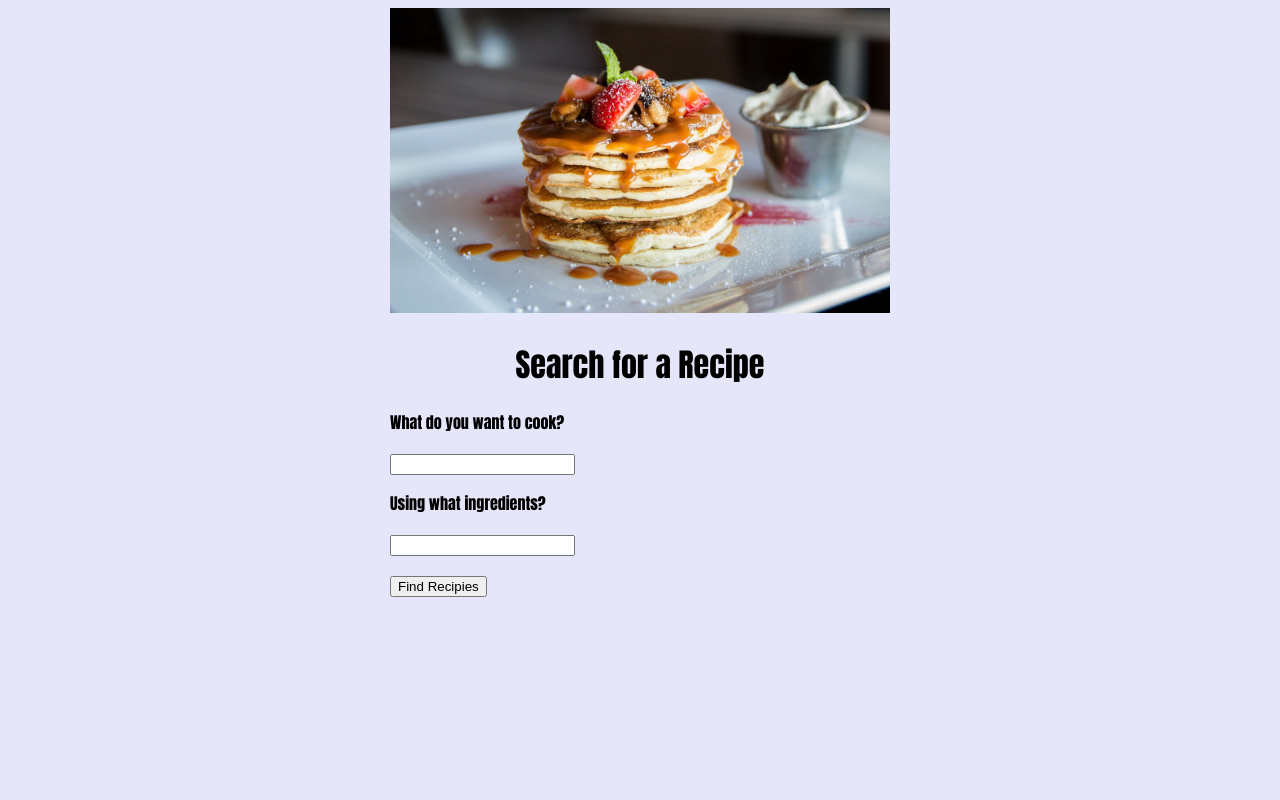
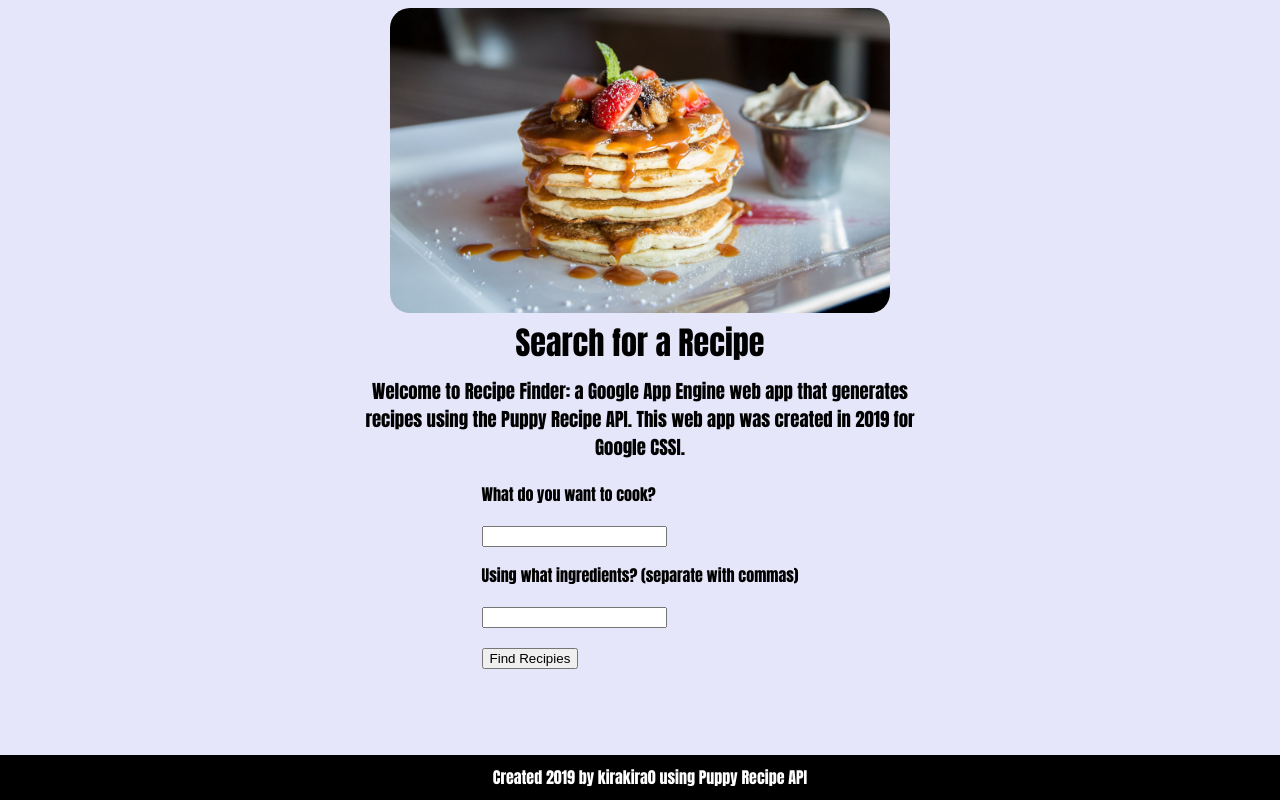
Before and after one commit to kirakira0/Recipe-Finder, a Python web app: template templates/form.html in a window 1280 px wide. Run offline with Jinja, Linux system fonts and the light colour scheme; the template is opened without the code that fills it, so the values that code supplies are empty.

Commit message:
Added a function that allows user to search by ingredients + added some initial js

```diff
--- a/styles/recipe.css
+++ b/styles/recipe.css
@@ -15,9 +15,12 @@ body {
 #pancakes {
     max-width: 500px;
     max-height: auto;
+    border-radius: 20px;
 }
 
 #main {
+    opacity: 0;
+    transition: opacity 3s;
     /*
     background-image: url('../images/dinner.jpeg');
     background-repeat: no-repeat;
@@ -29,23 +32,29 @@ body {
 }
 
 #home {
-    /*
-    background-image: url('../images/pancakes.jpeg');
-
-    background-repeat: no-repeat;
-    background-size: cover;
-    background-position: fixed;
-    margin: 0px;
-    padding: 0px;
-    */
+    display: flex;
+    flex-direction: column;
+    justify-content: center;
+    align-items: center;
 }
 
 h1 {
     text-align: center;
+    margin: 5px;
+}
+
+h3 {
+    margin: 5px;
+    text-align: center;
+    width: 50%;
 }
 
 #back {
     text-align: center;
+}
+
+#main {
+    margin-bottom: 40px;
 }
 
 section {
@@ -79,3 +88,18 @@ section {
     grid-column: 2;
     grid-row: 3;
 }
+
+#footer-text {
+    color: white;
+    background-color: black;
+    padding: 10px;
+    margin: 0px;
+    display:flex;
+    justify-content: center;
+    position:fixed;
+    left:0px;
+    bottom:0px;
+    height:25px;
+    width:100%;
+
+}
--- a/templates/form.html
+++ b/templates/form.html
@@ -11,14 +11,17 @@
     <div id="home">
         <img id="pancakes" src="/images/pancakes.jpeg" alt="image of pancakes">
         <h1>Search for a Recipe</h1>
+        <h3>Welcome to Recipe Finder: a Google App Engine web app that generates recipes using the Puppy Recipe API. This web app was created in 2019 for Google CSSI.</h3>
         <form method="post" action="/recipe">
         <p>What do you want to cook?</p>
         <p><input name="query"></p>
-        <p>Using what ingredients?</p>
-        <p><input name="query"></p>
+        <p>Using what ingredients? (separate with commas)</p>
+        <p><input name="ingredients"></p>
         <p><input type="submit" value="Find Recipies"></p>
-
         </form>
     </div>
+    <div class="footer">
+        <p id="footer-text">Created 2019 by kirakira0 using Puppy Recipe API</p>
+    </class>
 </body>
 </html>
--- a/templates/recipe.html
+++ b/templates/recipe.html
@@ -19,6 +19,10 @@
                 <div class="link">Recipe: {{result.href}}</div>
             </section>
         {% endfor %}
+        <div class="footer">
+            <p id="footer-text">Created 2019 by kirakira0 using Puppy Recipe API</p>
+        </class>
     </div>
+    <script src="/js/recipe.js"></script>
 </body>
 </html>
```
Also changed, not shown: js/recipe.js (+8 -0 lines), main.py (+24 -2 lines).
